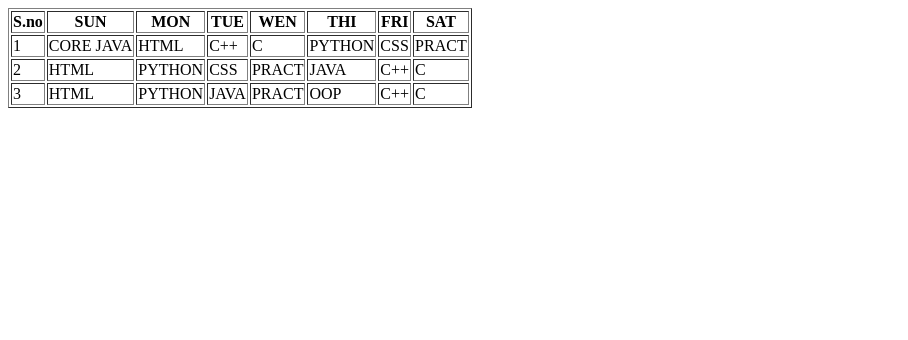
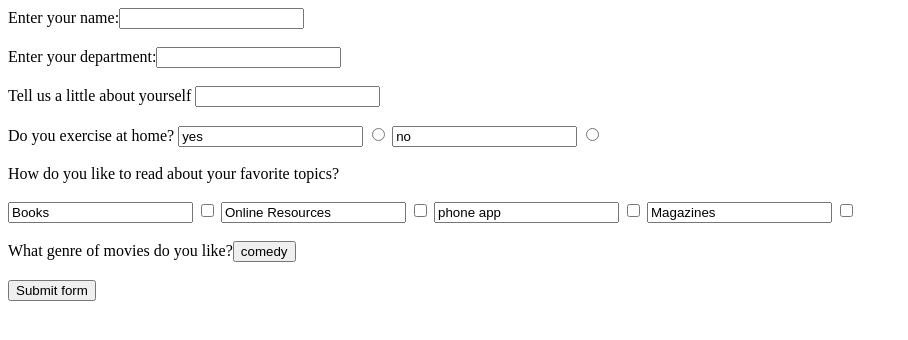
Before and after one commit to dadasokeskar/2nd-project, a plain HTML site: page index.html in a window 1280 px wide. Shown: the whole page, without its empty margins (0-908 px from the left). Drawn offline with Linux system fonts and the light colour scheme.

Commit message:
https://github.com/dadasokeskar/2nd-project.git

```diff
--- a/index.html
+++ b/index.html
@@ -7,47 +7,35 @@
     <title>Schedule</title>
 </head>
 <body>
-    <table border="1">
-        <tr>
-            <th>S.no</th>
-            <th>SUN</th>
-            <th>MON</th>
-            <th>TUE</th>
-            <th>WEN</th>
-            <th>THI</th>
-            <th>FRI</th>
-            <th>SAT</th>
-        </tr>
-<tr>
-    <td>1</td>
-    <td>CORE JAVA</td>
-    <td>HTML</td>
-    <td>C++</td>
-    <td>C</td>
-    <td>PYTHON</td>
-    <td>CSS</td>
-    <td>PRACT</td>
-    </tr>
-    <tr>
-        <td>2</td>
-        <td>HTML</td>
-        <td>PYTHON</td>
-        <td>CSS</td>
-        <td>PRACT</td>
-        <td>JAVA</td>
-        <td>C++</td>
-        <td>C</td>
-    </tr>
-    <tr>
-        <td>3</td>
-        <td>HTML</td>
-        <td>PYTHON</td>
-        <td>JAVA</td>
-        <td>PRACT</td>
-        <td>OOP</td>
-        <td>C++</td>
-        <td>C</td>
-    </tr>
-    </table>
+    <form>
+
+        Enter your name:<input type="text"name="First-Name"><br><br>
+        Enter your department:<input type="text"name="Last-Name"><br><br>
+       Tell us a little about yourself <input type="text"name="Last-Name"><br><br>
+
+      Do you exercise at home? <input tyep="radio"yes="red" value="yes">
+      <input type="radio"yes="yes">
+      <input tyep="radio"no="red" value="no">
+
+      <input type="radio"no="no"><br><br>
+
+       How do you like to read about your favorite topics?<br><br>
+       <input tyep="checkbox"Books="red" value="Books">
+      <input type="checkbox"Books="Books">
+      <input tyep="checkbox"Online Resources="red" value="Online Resources">
+      <input type="checkbox"Online Resources="Online Resources">
+      <input tyep="checkbox"phone app="red" value="phone app">
+      <input type="checkbox"phone app="phone app">
+      <input tyep="checkbox"Magazines="red" value="Magazines">
+      <input type="checkbox"Magazines="Magazines"><br><br>
+
+
+       What genre of movies do you like?<button>comedy</button><br><br>
+       <button>Submit form</button
+       <input type="Submit form"submit form
+
+
+    </form>
+
 </body>
 </html>
```
